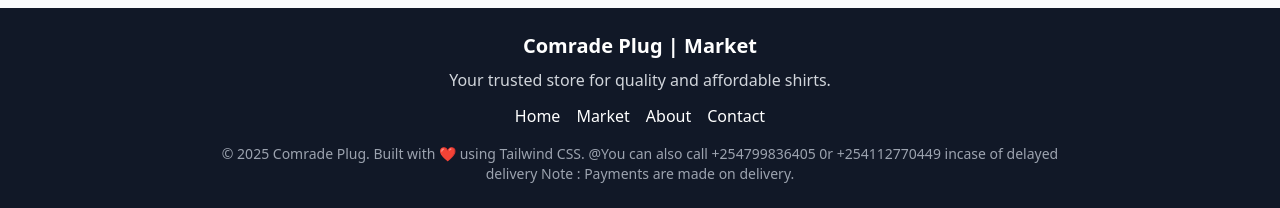
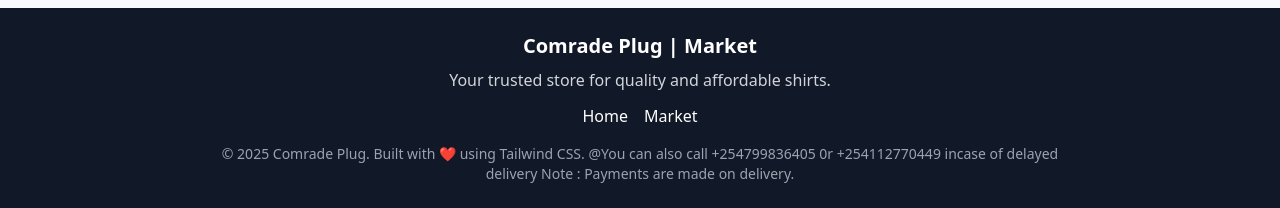
Before and after one commit to codewithjabali/market, a Django app: page /read/ in a window 1280 px wide. Shown: the part 3133-3341 px from the top of the page. Run offline with Django 5.2, Linux system fonts and the light colour scheme; some libraries are stand-ins or nearby versions.

Commit message:
Update market.html

```diff
--- a/cinema/templates/market.html
+++ b/cinema/templates/market.html
@@ -311,8 +311,6 @@
       <div class="flex justify-center space-x-4 mb-4">
         <a href="{% url 'home' %}" class="hover:text-orange-400 transition">Home</a>
         <a href="/read/" class="hover:text-orange-400 transition">Market</a>
-        <a href="/about/" class="hover:text-orange-400 transition">About</a>
-        <a href="/contact/" class="hover:text-orange-400 transition">Contact</a>
       </div>
       <p class="text-gray-400 text-sm">
         © 2025 Comrade Plug. Built with ❤️ using Tailwind CSS.
```
